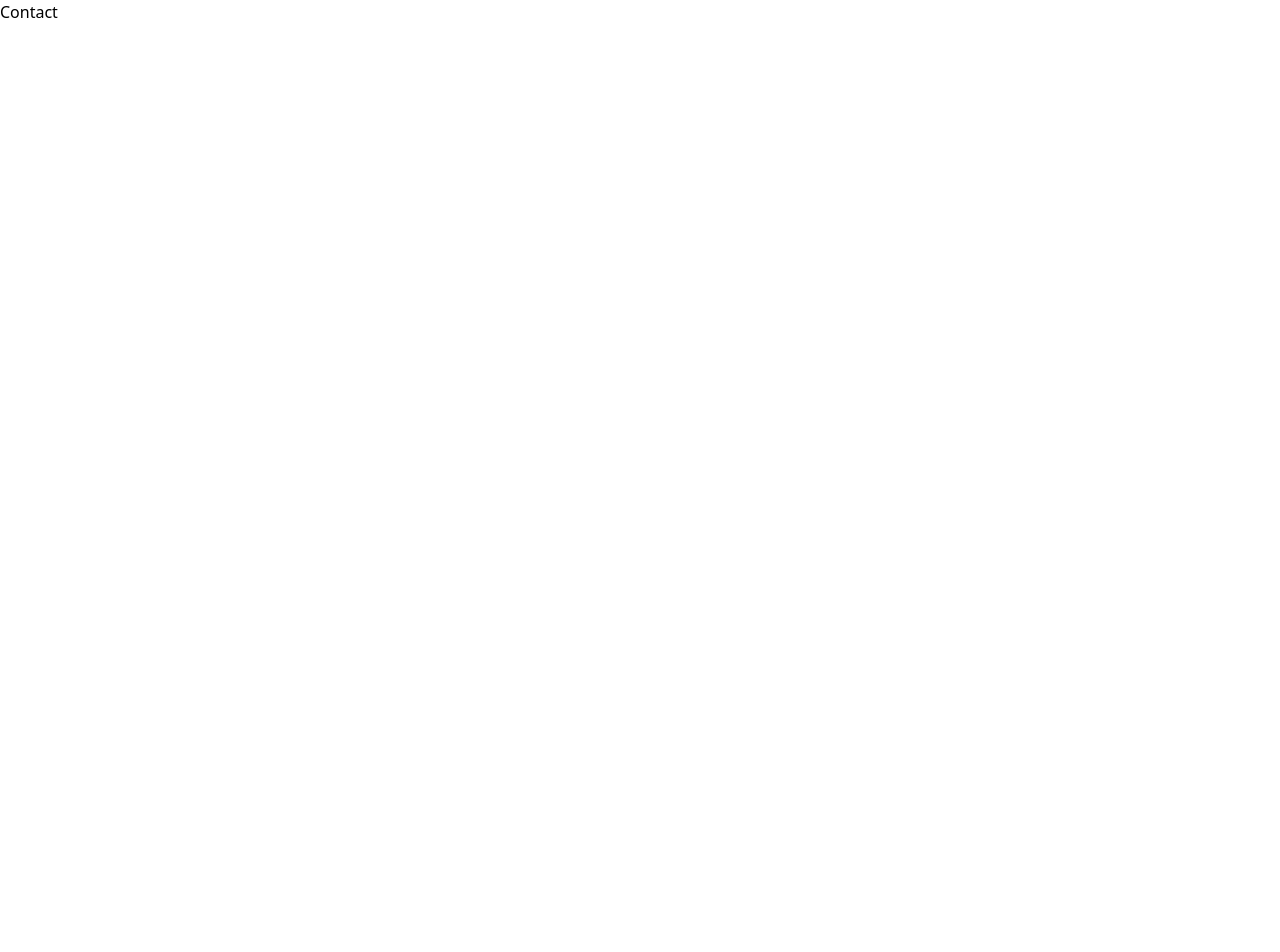
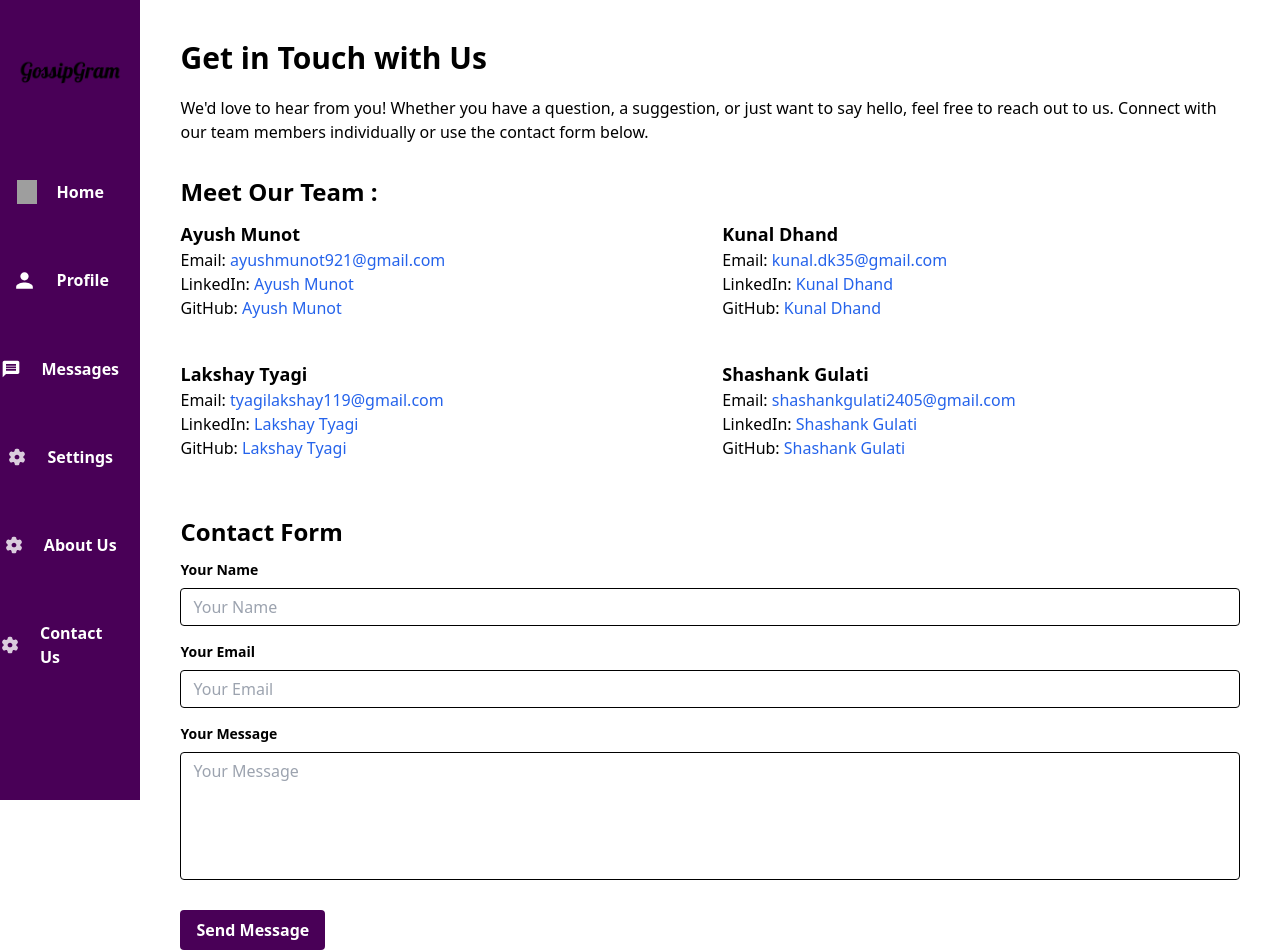
Before and after one commit to kunal1632/catalyst_hackathon, a React (Create React App) app in the folder frontend/: page /contact in a window 1280 px wide. Shown: the top 952 px of the page. Before the commit the page ends 800 px from the top, so only its background shows below. Built offline with nearby package versions, Linux system fonts and the light colour scheme; grey boxes are pictures that could not be loaded.

Commit message:
Add Contact Us Page

```diff
--- a/frontend/src/pages/Contact/index.jsx
+++ b/frontend/src/pages/Contact/index.jsx
@@ -1,7 +1,106 @@
 import React from 'react'
+import Sidebar from '../../components/Sidebar'
 
 export const Contact = () => {
+  const teamMembers = [
+    {
+      name: 'Ayush Munot',
+      email: 'ayushmunot921@gmail.com',
+      linkedin: 'https://www.linkedin.com/in/royalboss/',
+      github: 'https://github.com/RoyalBosS-Ayush',
+    },
+    {
+      name: 'Kunal Dhand',
+      email: 'kunal.dk35@gmail.com',
+      linkedin: 'https://www.linkedin.com/in/kunaldhand/',
+      github: 'https://github.com/kunal1632',
+    },
+    {
+      name: 'Lakshay Tyagi',
+      email: 'tyagilakshay119@gmail.com',
+      linkedin: 'https://www.linkedin.com/in/imlakshay08/',
+      github: 'https://github.com/imlakshay08/',
+    },
+    {
+      name: 'Shashank Gulati',
+      email: 'shashankgulati2405@gmail.com',
+      linkedin: 'https://www.linkedin.com/in/shashank-gulati-1a262b213/',
+      github: 'https://github.com/SHASHANK2405',
+    },
+  ];
   return (
-    <div>Contact</div>
+    <div className="flex">
+    <Sidebar />
+
+    <div className="flex-grow p-10">
+      <h1 className="text-3xl font-bold mb-5">Get in Touch with Us</h1>
+
+      <p className="mb-8">
+        We'd love to hear from you! Whether you have a question, a suggestion, or just want to say hello, feel free to reach out to us. Connect with our team members individually or use the contact form below.
+      </p>
+
+      <div className="mb-10">
+          <h2 className="text-2xl font-bold mb-3">Meet Our Team :</h2>
+          <div className="grid grid-cols-2 gap-6">
+            {teamMembers.map((member, index) => (
+              <div key={index} className="mb-4">
+                <h3 className="text-lg font-bold">{member.name}</h3>
+                <p>Email: <a href={`mailto:${member.email}`} className="text-blue-600">{member.email}</a></p>
+                <p>
+                  LinkedIn: <a href={member.linkedin} target="_blank" rel="noopener noreferrer" className="text-blue-600">{member.name}</a>
+                </p>
+                <p>
+                  GitHub: <a href={member.github} target="_blank" rel="noopener noreferrer" className="text-blue-600">{member.name}</a>
+                </p>
+              </div>
+            ))}
+          </div>
+        </div>
+
+      <div>
+        <h2 className="text-2xl font-bold mb-3">Contact Form</h2>
+        <form>
+          <div className="mb-4">
+            <label className="block text-gray-700 text-sm font-bold mb-2" htmlFor="name">
+              Your Name
+            </label>
+            <input
+              className="appearance-none border rounded w-full py-2 px-3 text-gray-700 leading-tight focus:outline-none focus:shadow-outline"
+              id="name"
+              type="text"
+              placeholder="Your Name"
+            />
+          </div>
+          <div className="mb-4">
+            <label className="block text-gray-700 text-sm font-bold mb-2" htmlFor="email">
+              Your Email
+            </label>
+            <input
+              className="appearance-none border rounded w-full py-2 px-3 text-gray-700 leading-tight focus:outline-none focus:shadow-outline"
+              id="email"
+              type="email"
+              placeholder="Your Email"
+            />
+          </div>
+          <div className="mb-6">
+            <label className="block text-gray-700 text-sm font-bold mb-2" htmlFor="message">
+              Your Message
+            </label>
+            <textarea
+              className="resize-none border rounded w-full h-32 py-2 px-3 text-gray-700 leading-tight focus:outline-none focus:shadow-outline"
+              id="message"
+              placeholder="Your Message"
+            />
+          </div>
+          <button
+            className="bg-purple hover:bg-indigo-700 text-white font-bold py-2 px-4 rounded focus:outline-none focus:shadow-outline"
+            type="button"
+          >
+            Send Message
+          </button>
+        </form>
+      </div>
+    </div>
+  </div>
   )
 }
```
